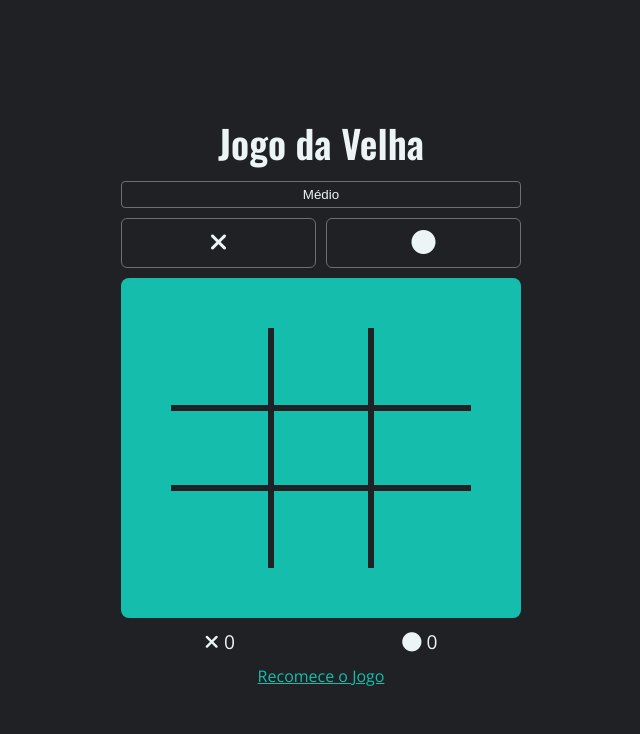
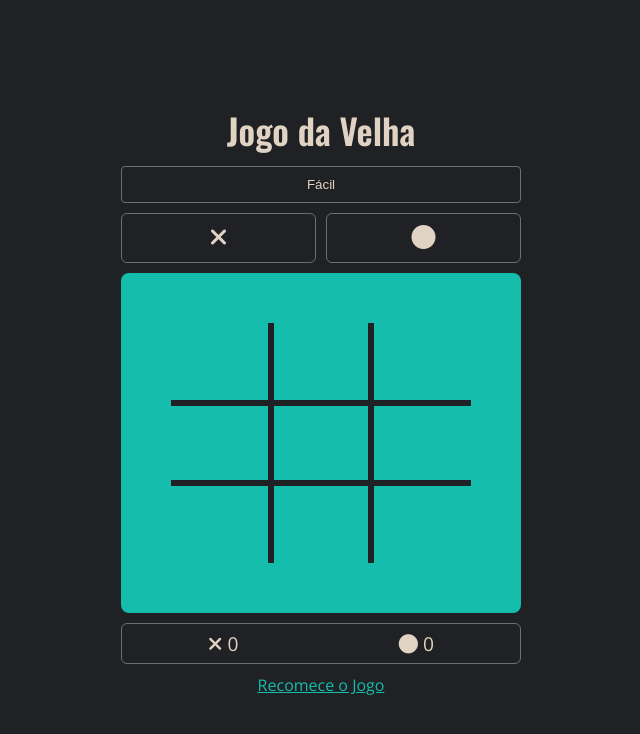
Before and after one commit to igords-goncalves/jogo-da-velha, a plain HTML site: page source/index.html in a window 1280 px wide. Shown: the whole page, without its empty margins (319-959 px from the left). Drawn offline with nearby package versions, Linux system fonts and the light colour scheme.

Commit message:
style: update CSS for improved layout and readability, including border and padding adjustments

```diff
--- a/source/assets/css/main.css
+++ b/source/assets/css/main.css
@@ -79,6 +79,9 @@ main {
   align-items: center;
   justify-content: space-around;
   font-size: 1.2em;
+  border: 1px solid #6e6e6e;
+  border-radius: 6px;
+  padding: 6px;
 }
 
 /* Simbolos */
--- a/source/assets/css/style.css
+++ b/source/assets/css/style.css
@@ -27,7 +27,7 @@ header {
 }
 
 #titulo {
-  font-size: 1.2em;
+  font-size: 1.1em;
   font-family: "Oswald", sans-serif;
 }
 
@@ -39,6 +39,7 @@ header {
 
   #nivel {
     border: solid 1px #6e6e6e;
+    padding: 10px;
     outline: none;
     background: var(--main-bg-color);
     color: var(--font-color);
@@ -52,7 +53,7 @@ header {
 
     .botao {
       text-align: center;
-      padding: 10px 10px;
+      padding: 10px;
       width: 100%;
 
       font-size: 1.5em;
--- a/source/assets/css/variables.css
+++ b/source/assets/css/variables.css
@@ -1,5 +1,5 @@
 :root {
     --main-bg-color: #202124;
-    --font-color: #EDF4F5;
+    --font-color:#faebd7e2 ;
     --main-color: #14bdac;
 }
--- a/source/index.html
+++ b/source/index.html
@@ -24,8 +24,8 @@
         <div id="painel" class="container">
             <div>
                 <select name="nivel" id="nivel">
-                    <option value="facil">Fácil</option>
-                    <option value="medio" selected>Médio</option>
+                    <option value="facil" selected>Fácil</option>
+                    <option value="medio">Médio</option>
                     <option value="dificil">Difícil</option>
                 </select>
             </div>
```
